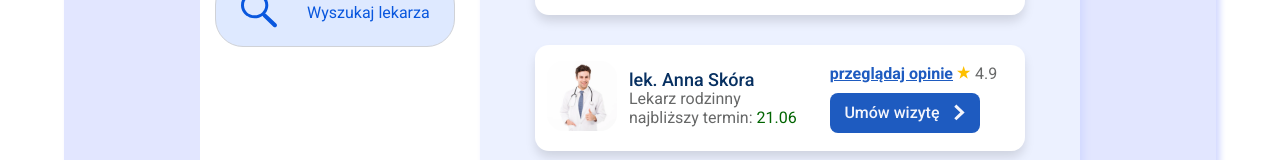
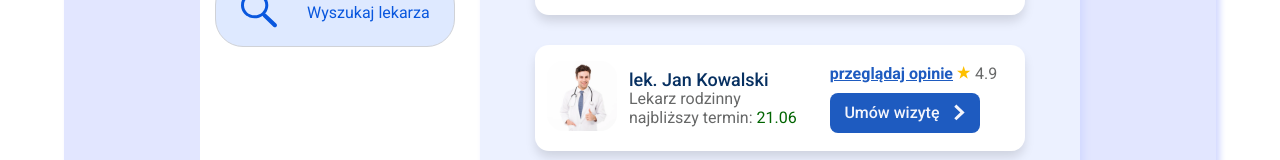
Before and after one commit to JakubHaligowski/ProjektFrontEnd, a React (Create React App) app: page / in a window 1280 px wide. Shown: the part 493-653 px from the top of the page. Built offline with nearby package versions, Linux system fonts and the light colour scheme.

Commit message:
Changed doctors names

```diff
--- a/src/components/MainPanel.js
+++ b/src/components/MainPanel.js
@@ -30,7 +30,7 @@ const doctors = [
   {
     id: 3,
     img: doc3,
-    name: "Anna Skóra",
+    name: "Jan Kowalski",
     specialization: "Lekarz rodzinny",
     date: "21.06",
     raiting: "4.9",
```
